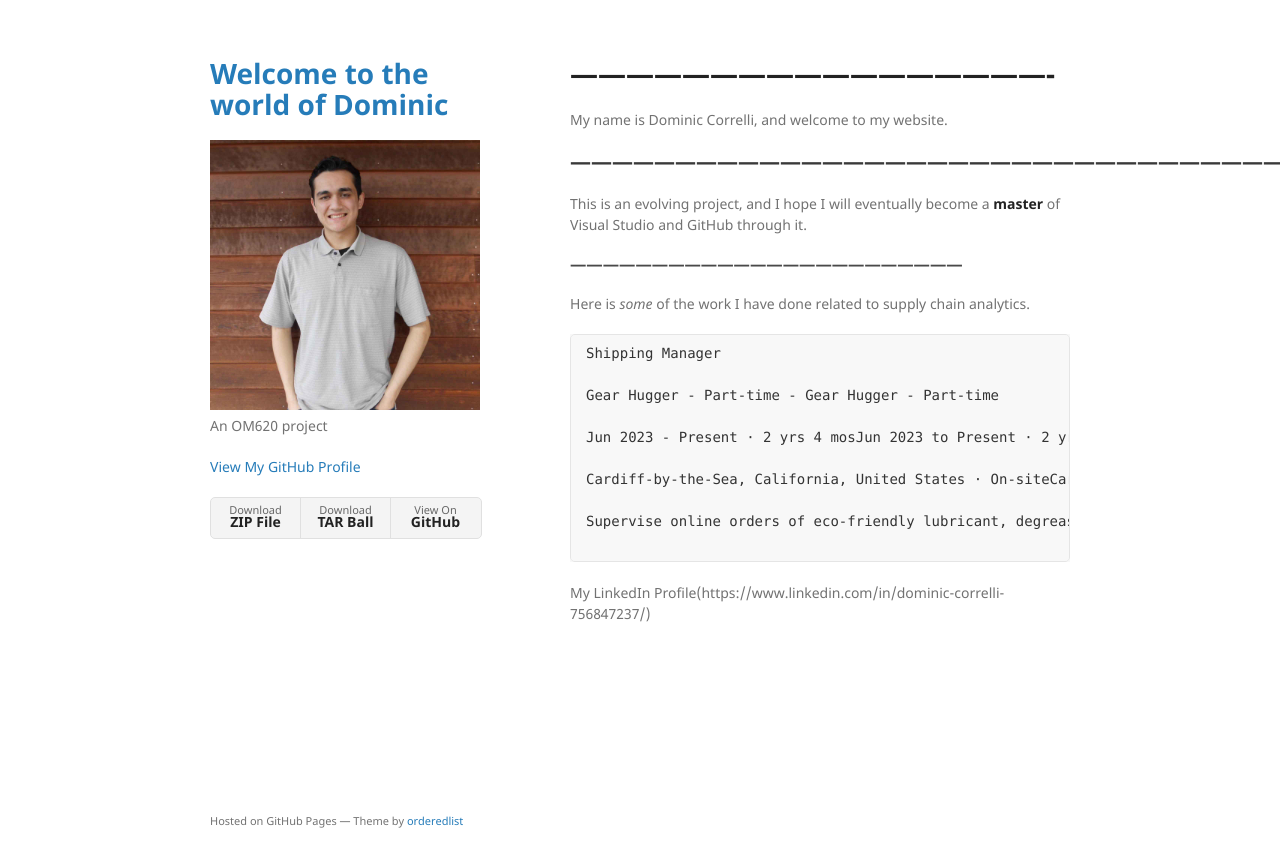
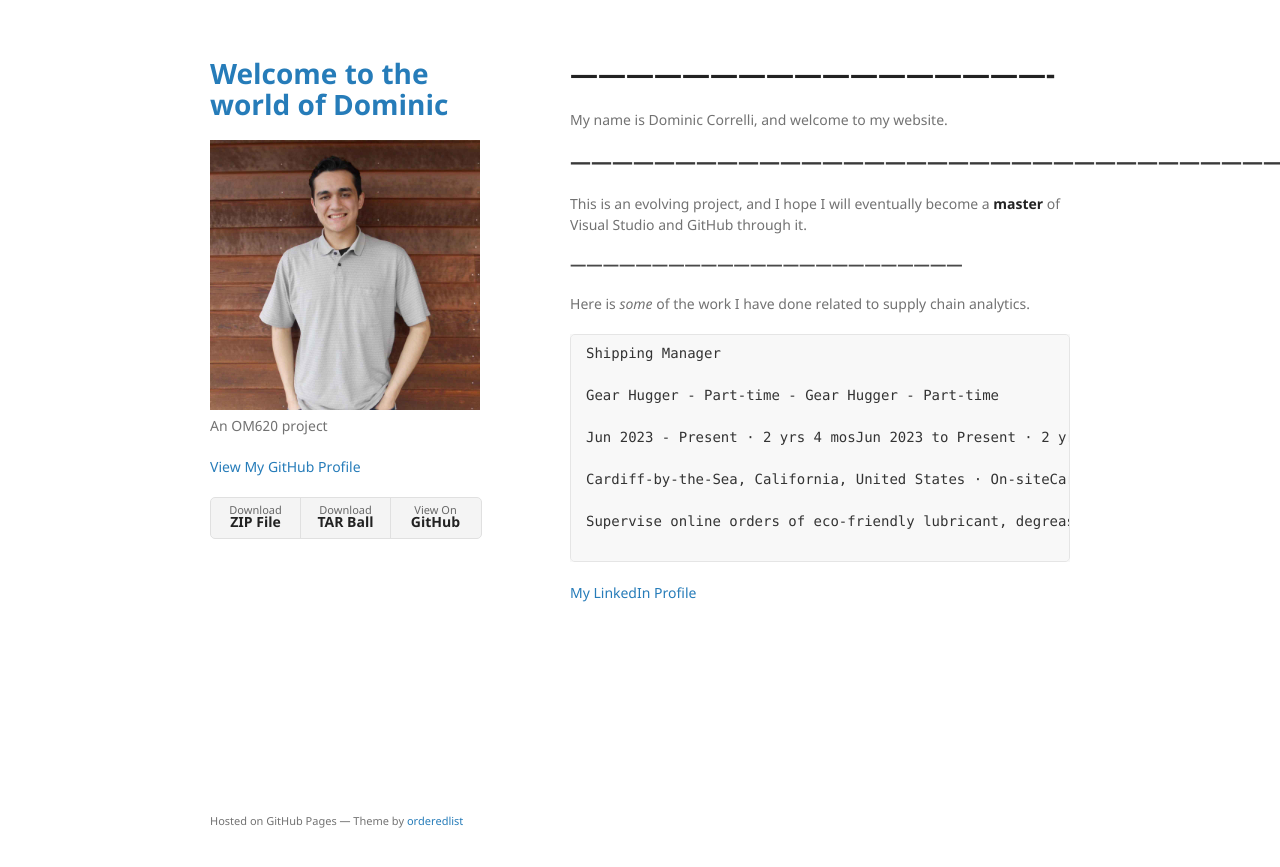
Before and after one commit to correllid03/correllid03.github.io, a Jekyll site: the page built from index.md, in a window 1280 px wide. Shown: the top 867 px of the page. Built offline with Jekyll 4.4.1, drawn with Linux system fonts in a browser that asks for light colours; our own code applies the rules of GitHub Pages for plain Markdown files.

Commit message:
Update index.md

````diff
--- a/index.md
+++ b/index.md
@@ -29,4 +29,4 @@ Supervise online orders of eco-friendly lubricant, degreaser, bike wash, and oth
 
 ```
 
-My LinkedIn Profile(https://www.linkedin.com/in/dominic-correlli-756847237/)
+[My LinkedIn Profile](https://www.linkedin.com/in/dominic-correlli-756847237/)
````
